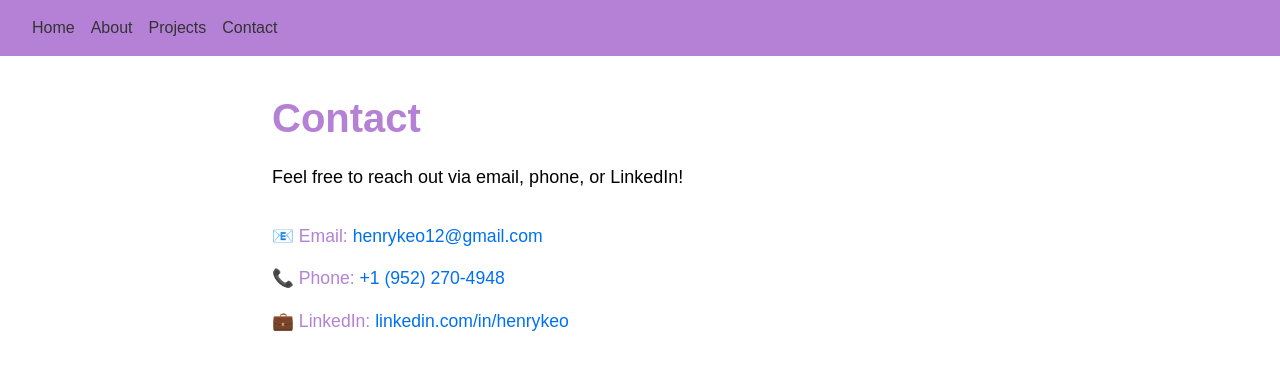
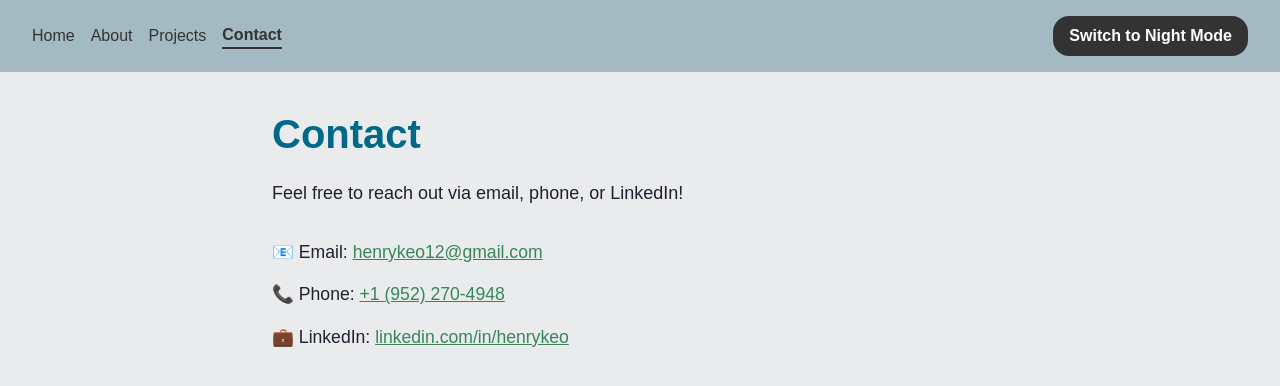
Before and after one commit to ItsSnowyMoon/portfolio-site, a Next.js app: page /contact in a window 1280 px wide. Shown: the top 386 px of the page. Built offline with nearby package versions, Linux system fonts and the light colour scheme.

Commit message:
Design Toggle, Paletes

```diff
--- a/app/about/page.tsx
+++ b/app/about/page.tsx
@@ -7,36 +7,45 @@ export default function AboutPage() {
         maxWidth: '800px',
         margin: '0 auto',
         padding: '2rem',
-        textAlign: 'center',
       }}
     >
-      <h1 style={{ fontSize: '2.5rem',color: '#b581d6', marginBottom: '1rem' }}>About Me</h1>
+      <h1
+        style={{
+          fontSize: '2.5rem',
+          color: 'var(--accent-color)',
+          marginBottom: '1.5rem',
+        }}
+      >
+        About Me
+      </h1>
 
-      <div style={{ marginBottom: '2rem', display: 'flex', justifyContent: 'center' }}>
+      <div
+        style={{
+          display: 'flex',
+          alignItems: 'center',
+          gap: '1.5rem',
+          marginBottom: '2rem',
+        }}
+      >
         <img
           src="/henrykeocliff.png"
           alt="Henry Keo"
           style={{
             borderRadius: '50%',
-            width: '200px',
-            height: '200px',
+            width: '150px',
+            height: '150px',
             objectFit: 'cover',
-            marginBottom: '1rem',
+            flexShrink: 0,
           }}
         />
+        <p style={{ fontSize: '1.125rem', lineHeight: '1.6' }}>
+          I'm Henry Keo, a UI/UX designer passionate about solving meaningful problems through intuitive and accessible design. With a strong foundation in user research and interaction design, I strive to craft thoughtful digital experiences.
+        </p>
       </div>
 
-      <p style={{ fontSize: '1.125rem', lineHeight: '1.6'}}>
-        I'm Henry Keo, a UI/UX designer passionate about solving meaningful problems through intuitive and accessible design.
-        With a strong foundation in user research and interaction design, I strive to craft thoughtful digital experiences.
-      </p>
-
-      <p style={{ fontSize: '1.125rem', lineHeight: '1.6', marginTop: '1.5rem'}}>
+      <p style={{ fontSize: '1.125rem', lineHeight: '1.6' }}>
         My goal is to continuously learn, iterate, and design with empathy. When I'm not designing, you might find me exploring visual storytelling or tinkering with creative tools.
       </p>
-
     </section>
-
   );
-
 }
--- a/app/contact/page.tsx
+++ b/app/contact/page.tsx
@@ -1,4 +1,6 @@
 // app/contact/page.tsx
+import Link from 'next/link';
+
 
 export default function ContactPage() {
   return (
@@ -9,25 +11,38 @@ export default function ContactPage() {
         margin: '0 auto',
         padding: '2rem',
       }}
+
     >
-      <h1 style={{ fontSize: '2.5rem',color: '#b581d6', marginBottom: '1rem' }}>Contact</h1>
+      <h1 style={{ fontSize: '2.5rem',color: 'var(--accent-color)', marginBottom: '1rem' }}>Contact</h1>
       <p style={{ fontSize: '1.125rem', marginBottom: '2rem' }}>
         Feel free to reach out via email, phone, or LinkedIn!
       </p>
-
-      <ul style={{ listStyle: 'none', padding: 0, fontSize: '1.1rem',color: '#b581d6', }}>
+      <ul style={{ listStyle: 'none', padding: 0, fontSize: '1.1rem' }}>
   <li style={{ marginBottom: '1rem' }}>
-          📧 Email: <a href="mailto:henry@example.com" style={linkStyle}>henrykeo12@gmail.com</a>
+    📧 Email:{' '}
+    <Link href="mailto:henry@example.com" style={{ color: 'var(--link-color)', textDecoration: 'underline' }}>
+      henrykeo12@gmail.com
+    </Link>
   </li>
   <li style={{ marginBottom: '1rem' }}>
-          📞 Phone: <a href="tel:+1234567890" style={linkStyle}>+1 (952) 270-4948</a>
+    📞 Phone:{' '}
+    <Link href="tel:+1234567890" style={{ color: 'var(--link-color)', textDecoration: 'underline' }}>
+      +1 (952) 270-4948
+    </Link>
   </li>
-        <li>
-          💼 LinkedIn: <a href="https://www.linkedin.com/in/henry-keo-6673351b0" target="_blank" rel="noopener noreferrer" style={linkStyle}>
+  <li style={{ marginBottom: '1rem' }}>
+    💼 LinkedIn:{' '}
+    <Link
+      href="https://www.linkedin.com/in/henry-keo-6673351b0"
+      target="_blank"
+      rel="noopener noreferrer"
+      style={{ color: 'var(--link-color)', textDecoration: 'underline' }}
+    >
       linkedin.com/in/henrykeo
-          </a>
+    </Link>
   </li>
 </ul>
+
     </section>
   );
 }
--- a/app/globals.css
+++ b/app/globals.css
@@ -30,16 +30,18 @@ h1, h2, h3, h4, h5, h6 {
 }
 
 body[data-mode='day'] {
-  --bg-color: #ffffff;
-  --text-color: #222222;
-  --accent-color: #b581d6;
+  --bg-color: #EAEBED;
+  --text-color: #202030;
+  --accent-color: #006989;
+  --link-color: #388659;
   font-family: 'Arial', sans-serif;
 }
 
 body[data-mode='night'] {
-  --bg-color: #111827;
-  --text-color: #f3f4f6;
-  --accent-color: #8f6ec5;
+  --bg-color: #3C3C3C;
+  --text-color: #508CA4;
+  --accent-color: #EDF7F6;
+  --link-color: #FC7753;
   font-family: 'Arial', sans-serif;
 }
 
--- a/app/layout.tsx
+++ b/app/layout.tsx
@@ -31,4 +31,6 @@ export default function RootLayout({
       </body>
     </html>
   );
+
+
 }
--- a/app/page.tsx
+++ b/app/page.tsx
@@ -31,7 +31,6 @@ export default function Home() {
     }}>
       Hi, I'm Henry Keo
     </h1>
-    <DesignToggle />
   </div>
 
   <p style={{ fontSize: '1.25rem' }}>
@@ -40,20 +39,20 @@ export default function Home() {
 
 
         <section style={{ marginTop: '2rem' }}>
-          <h2 style={{ fontSize: '1.75rem',color: '#b581d6', marginBottom: '1rem' }}>Explore</h2>
+          <h2 style={{ fontSize: '1.75rem',color: 'var(--accent-color)', marginBottom: '1rem' }}>Explore</h2>
           <ul style={{ listStyle: 'none', padding: 0 }}>
             <li style={{ marginBottom: '1rem' }}>
-              <Link href="/about" style={{ color: '#0070f3', textDecoration: 'none' }}>
+              <Link href="/about" style={{ color: 'var(--link-color)', textDecoration: 'underline' }}>
                 👤 About Me
               </Link>
             </li>
             <li style={{ marginBottom: '1rem' }}>
-              <Link href="/projects" style={{ color: '#0070f3', textDecoration: 'none' }}>
+              <Link href="/projects" style={{ color: 'var(--link-color)', textDecoration: 'underline' }}>
                 💼 My Projects
               </Link>
             </li>
             <li style={{ marginBottom: '1rem' }}>
-              <Link href="/contact" style={{ color: '#0070f3', textDecoration: 'none' }}>
+              <Link href="/contact" style={{ color: 'var(--link-color)', textDecoration: 'underline' }}>
                 📬 Contact
               </Link>
             </li>
@@ -63,14 +62,15 @@ export default function Home() {
 
 
 <section style={{ marginTop: '3rem' }}>
-  <h2 style={{ fontSize: '1.75rem', color: '#b581d6', marginBottom: '1rem' }}>
+  <h2 style={{ fontSize: '1.75rem', color: 'var(--accent-color)', marginBottom: '1rem' }}>
     Featured Projects
   </h2>
   <ul style={{ listStyle: 'none', padding: 0 }}>
     <li style={{ marginBottom: '1rem' }}>
-      <Link href="/projects/project1" style={{ color: '#0070f3', textDecoration: 'none' }}>
-        🌟 DSGN 100 Prototyping - Lumiere Skincare Kiosk
-      </Link>
+    <Link href="/projects/project1" style={{ color: 'var(--link-color)', textDecoration: 'underline' }}>
+  🌟 DSGN 100 Prototyping - Lumiere Skincare Kiosk
+    </Link>
+
       <p style={{ marginTop: '0.25rem' }}>
         An interactive kiosk to help users find the right skincare products.
       </p>
--- a/app/projects/page.tsx
+++ b/app/projects/page.tsx
@@ -12,14 +12,14 @@ export default function ProjectsPage() {
         padding: '2rem',
       }}
     >
-      <h1 style={{ fontSize: '2.5rem', color: '#b581d6',marginBottom: '1rem' }}>My Projects</h1>
+      <h1 style={{ fontSize: '2.5rem', color: 'var(--accent-color)',marginBottom: '1rem' }}>My Projects</h1>
       <p style={{ fontSize: '1.125rem', marginBottom: '2rem' }}>
         Here are some of my projects:
       </p>
 
       <ul style={{ listStyle: 'none', padding: 0 }}>
         <li style={{ marginBottom: '1rem' }}>
-          <Link href="/projects/project1" style={{ color: '#0070f3', textDecoration: 'none' }}>
+          <Link href="/projects/project1" style={{color: 'var(--link-color)', textDecoration: 'underline'}}>
             🌟 DSGN 100 Prototyping - Lumiere Skincare Kiosk
           </Link>
           <p style={{ marginTop: '0.25rem' }}>
--- a/components/DesignToggle.tsx
+++ b/components/DesignToggle.tsx
@@ -1,4 +1,3 @@
-// components/DesignToggle.tsx
 'use client';
 
 import { useEffect, useState } from 'react';
@@ -26,7 +25,10 @@ export default function DesignToggle() {
         backgroundColor: mode === 'day' ? '#333' : '#eee',
         color: mode === 'day' ? '#fff' : '#000',
         cursor: 'pointer',
-        marginBottom: '2rem',
+        marginLeft: 'auto', // Align it to the right side of the header
+        fontSize: '1rem',
+        fontWeight: 'bold',
+        transition: 'background-color 0.3s ease, color 0.3s ease',
       }}
     >
       Switch to {mode === 'day' ? 'Night' : 'Day'} Mode
--- a/components/Header.tsx
+++ b/components/Header.tsx
@@ -1,31 +1,50 @@
-// components/Header.tsx
-"use client";
+'use client';
 
 import Link from "next/link";
+import { usePathname } from "next/navigation";
+import DesignToggle from '../components/DesignToggle';
 
 export default function Header() {
+  const pathname = usePathname();
+
+  const linkStyle = {
+    textDecoration: "none",
+    color: "#333",
+    fontWeight: "normal",
+  };
+
+  const activeStyle = {
+    ...linkStyle,
+    fontWeight: "bold",
+    borderBottom: "2px solid #333", // optional underline effect
+  };
+
   return (
     <header
       style={{
-        background: "#b581d6",
+        background: "#A3BAC3",
         padding: "1rem 2rem",
         display: "flex",
         gap: "1rem",
         fontFamily: "Arial, sans-serif",
+        alignItems: 'center',
       }}
     >
-      <Link href="/" style={{ textDecoration: "none", color: "#333" }}>
+      <Link href="/" style={pathname === "/" ? activeStyle : linkStyle}>
         Home
       </Link>
-      <Link href="/about" style={{ textDecoration: "none", color: "#333" }}>
+      <Link href="/about" style={pathname === "/about" ? activeStyle : linkStyle}>
         About
       </Link>
-      <Link href="/projects" style={{ textDecoration: "none", color: "#333" }}>
+      <Link href="/projects" style={pathname === "/projects" ? activeStyle : linkStyle}>
         Projects
       </Link>
-      <Link href="/contact" style={{ textDecoration: "none", color: "#333" }}>
+      <Link href="/contact" style={pathname === "/contact" ? activeStyle : linkStyle}>
         Contact
       </Link>
+
+      {/* Design Toggle button aligned to the right */}
+      <DesignToggle />
     </header>
   );
 }
```
Lines whose indentation alone changed are shown as unchanged.
